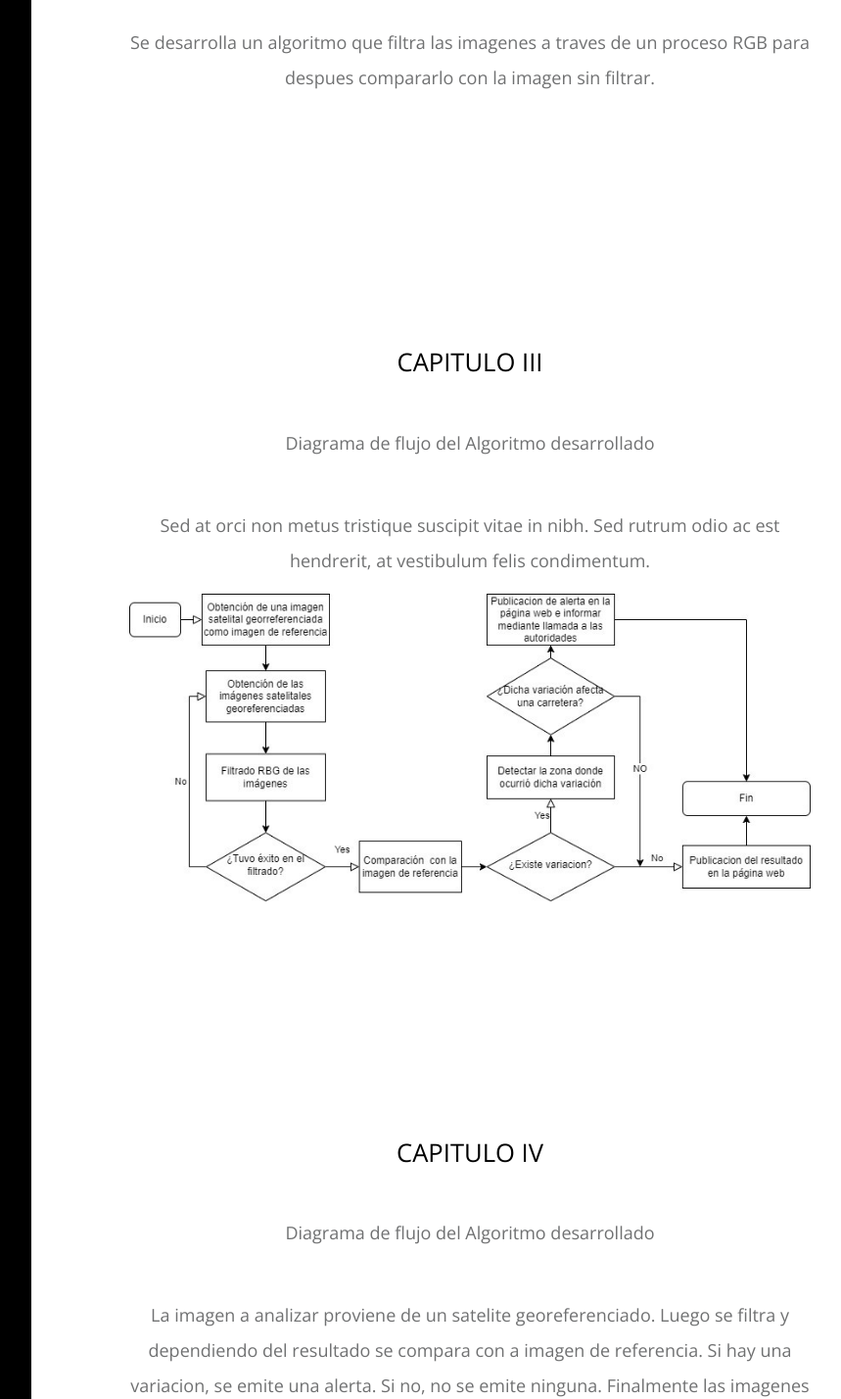
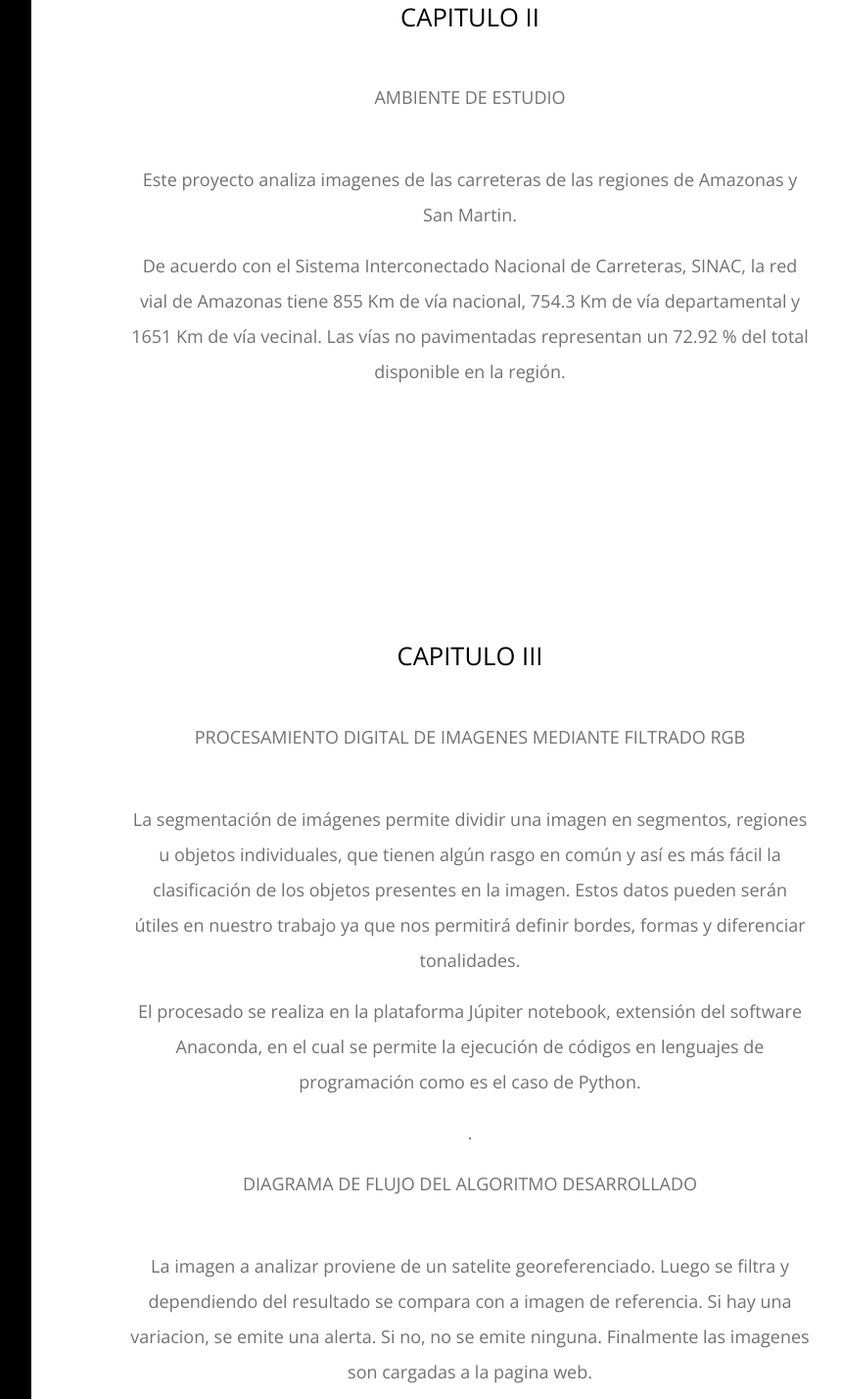
Before and after one commit to Ntifragility/PFC-UNI, a plain HTML site: page index.html in a window 1280 px wide. Shown: the part 1803-3231 px from the top of the page at 98% size, without its empty margins (352-1211 px from the left). Drawn offline with nearby package versions, Linux system fonts and the light colour scheme.

Commit message:
10th-Updating-Info-in-Chapters

```diff
--- a/index.html
+++ b/index.html
@@ -143,6 +143,13 @@
                   Debido a que es necesario tener un sistema de información que permita conocer el estado de las vías nacionales,
                   desarrollamos un algoritmo que permita procesar imagenes satelitales.
                 </p>
+                <p>
+                  OBJETIVO GENERAL
+                </p>
+                <p>
+                  Diseñar e implementar un sistema informático que brinde información sobre el estado de las vías de transporte
+                  con mayor incidencia de bloqueo o inhabilitación a causa de factores ambientales en las regiones Amazonas y San Martin.
+                </p>
             </div>
           </div>
 
@@ -152,11 +159,15 @@
               <div class="tm-section-half">
                 <h2 class="tm-section-title tm-color-primary mb-5">CAPITULO II</h2>
                 <p class="mb-5">
+                  AMBIENTE DE ESTUDIO
+                </p>
+                <p>
                   Este proyecto analiza imagenes de las carreteras de las regiones de Amazonas y San Martin.
                 </p>
                 <p>
-                  Se desarrolla un algoritmo que filtra las imagenes a traves de un proceso RGB
-                  para despues compararlo con la imagen sin filtrar.
+                  De acuerdo con el Sistema Interconectado Nacional de Carreteras, SINAC,
+                  la red vial de Amazonas tiene 855 Km de vía nacional, 754.3 Km de vía departamental
+                   y 1651 Km de vía vecinal. Las vías no pavimentadas representan un 72.92 % del total disponible en la región.
                 </p>
               </div>
             </section>
@@ -168,16 +179,33 @@
                 <div class="tm-section-half">
                     <h2 class="tm-section-title tm-color-primary mb-5">CAPITULO III</h2>
                     <p class="mb-5">
-                      Diagrama de flujo del Algoritmo desarrollado
+                      PROCESAMIENTO DIGITAL DE IMAGENES MEDIANTE FILTRADO RGB
                     </p>
                     <p>
-                      Sed at orci non metus tristique suscipit vitae in nibh. Sed
-                      rutrum odio ac est hendrerit, at vestibulum felis condimentum.
+                      La segmentación de imágenes permite dividir una imagen en segmentos, regiones u objetos individuales,
+                      que tienen algún rasgo en común y así es más fácil la clasificación de los objetos presentes en la imagen.
+                      Estos datos pueden serán útiles en nuestro trabajo ya que nos permitirá definir bordes,
+                      formas y diferenciar tonalidades.
                     </p>
-                    <img src="img/gallery/Algoritmo.png" alt="Our Work Image" class="img-fluid">
+                    <p>
+                      El procesado se realiza en la plataforma Júpiter notebook, extensión del software Anaconda,
+                      en el cual se permite la ejecución de códigos en lenguajes de programación como es el caso de Python.
+                    </p>
+                    <p>
+                     .
+                    </p>
+                    <p class="mb-5">
+                      DIAGRAMA DE FLUJO DEL ALGORITMO DESARROLLADO
+                    </p>
+                    <p>
+                      La imagen a analizar proviene de un satelite georeferenciado.
+                      Luego se filtra y dependiendo del resultado se compara con a imagen de referencia.
+                      Si hay una variacion, se emite una alerta. Si no, no se emite ninguna.
+                      Finalmente las imagenes son cargadas a la pagina web.
+                    </p>
+                    <img src="img/gallery/Algoritmo.png" alt="Our Work Image" class="img-fluid">            </section>
                 </div>
 
-            </section>
           </div>
 
 
@@ -187,7 +215,7 @@
               <div class="tm-section-half">
                 <h2 class="tm-section-title tm-color-primary mb-5">CAPITULO IV</h2>
                 <p class="mb-5">
-                  Diagrama de flujo del Algoritmo desarrollado
+                  DIAGRAMA DE FLUJO DEL ALGORITMO DESARROLLADO
                 </p>
                 <p>
                   La imagen a analizar proviene de un satelite georeferenciado.
```
